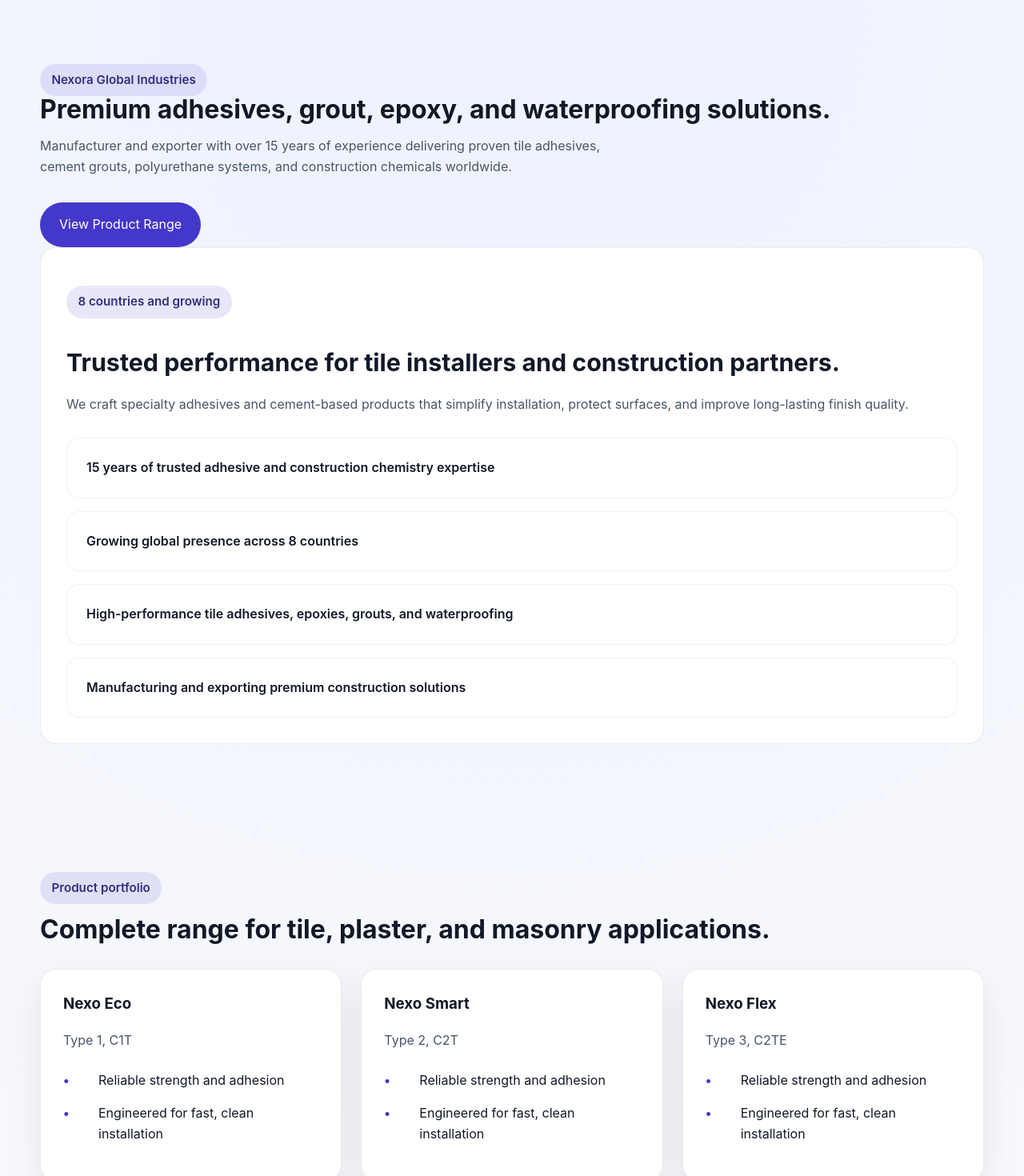
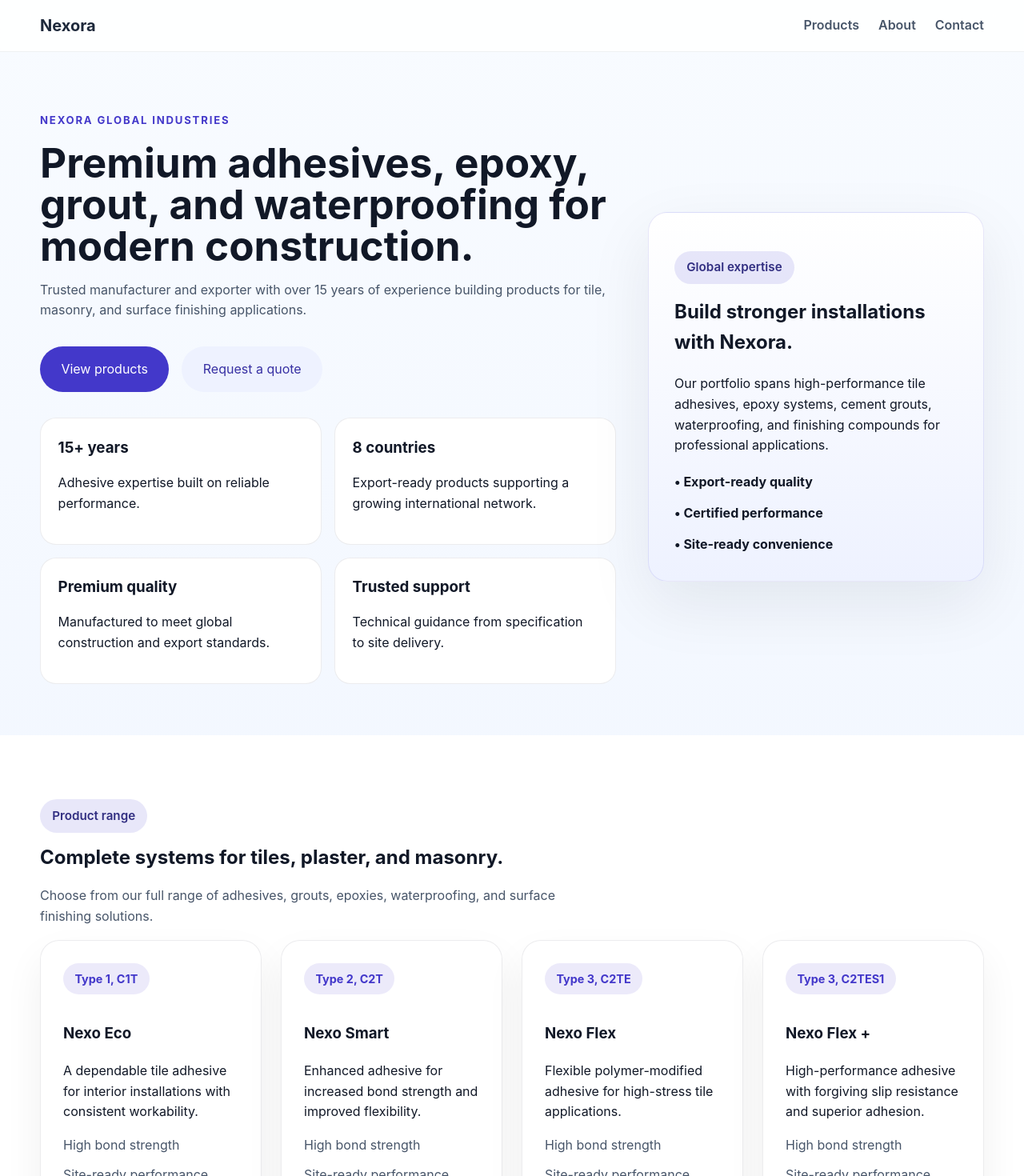
Before and after one commit to jaypalsodha/nexora, a Next.js app: page / in a window 1280 px wide. Shown: the top 1470 px of the page at 80% size. Built offline with nearby package versions, Linux system fonts and the light colour scheme.

Commit message:
Enhance Nexora UI with polished landing page and product sections

```diff
--- a/app/globals.css
+++ b/app/globals.css
@@ -1,7 +1,7 @@
 :root {
   color-scheme: light;
   font-family: Inter, system-ui, -apple-system, BlinkMacSystemFont, "Segoe UI", sans-serif;
-  background-color: #f7f8fc;
+  background-color: #eff2ff;
   color: #111827;
   line-height: 1.6;
   font-size: 16px;
@@ -17,7 +17,7 @@ html, body {
 }
 
 body {
-  background: radial-gradient(circle at top, #eef2ff 0%, #f7f8fc 45%, #ffffff 100%);
+  background: linear-gradient(180deg, #f8fbff 0%, #eef4ff 45%, #ffffff 100%);
 }
 
 a {
@@ -38,56 +38,154 @@ button {
   padding: 5rem 0;
 }
 
+.section-alt {
+  background: #ffffff;
+}
+
+.site-header {
+  position: sticky;
+  top: 0;
+  z-index: 10;
+  backdrop-filter: blur(16px);
+  background: rgba(255, 255, 255, 0.85);
+  border-bottom: 1px solid rgba(15, 23, 42, 0.06);
+}
+
+.header-inner {
+  display: flex;
+  align-items: center;
+  justify-content: space-between;
+  gap: 1rem;
+  padding: 1rem 0;
+}
+
+.brand {
+  font-weight: 700;
+  color: #1e293b;
+  font-size: 1.25rem;
+}
+
+.nav-links {
+  display: flex;
+  gap: 1.5rem;
+  flex-wrap: wrap;
+}
+
+.nav-links a {
+  color: #475569;
+  font-weight: 600;
+  transition: color 0.2s ease;
+}
+
+.nav-links a:hover {
+  color: #4338ca;
+}
+
 .hero {
-  padding-top: 5rem;
+  padding-top: 4.5rem;
   padding-bottom: 4rem;
 }
 
-.grid {
+.hero-grid {
   display: grid;
-  gap: 1.5rem;
-}
-
-.hero-grid {
+  gap: 2rem;
   grid-template-columns: 1fr;
 }
 
-@media (min-width: 900px) {
-  .hero-grid {
-    grid-template-columns: minmax(300px, 1fr) minmax(280px, 420px);
-    align-items: center;
-  }
+.hero-copy {
+  max-width: 720px;
 }
 
-.card {
-  background: rgba(255, 255, 255, 0.92);
-  border: 1px solid rgba(15, 23, 42, 0.08);
-  border-radius: 1.25rem;
-  padding: 1.75rem;
-  box-shadow: 0 18px 45px rgba(15, 23, 42, 0.08);
+.eyebrow {
+  display: inline-flex;
+  margin-bottom: 1rem;
+  text-transform: uppercase;
+  letter-spacing: 0.14em;
+  font-size: 0.82rem;
+  font-weight: 700;
+  color: #4338ca;
 }
 
-.card-strong {
-  background: linear-gradient(135deg, #3730a3 0%, #4f46e5 100%);
-  color: #fff;
+.hero-copy h1 {
+  margin: 0;
+  font-size: clamp(2.75rem, 4vw, 4.5rem);
+  line-height: 1.02;
+}
+
+.hero-actions {
+  display: flex;
+  flex-wrap: wrap;
+  gap: 1rem;
+  margin-top: 2rem;
+}
+
+.hero-panel {
+  display: flex;
+  justify-content: center;
+}
+
+.panel-card {
+  width: min(100%, 100%);
+  background: linear-gradient(180deg, #ffffff 0%, #eef2ff 100%);
+  border: 1px solid rgba(67, 56, 202, 0.12);
+  border-radius: 1.5rem;
+  padding: 2rem;
+  box-shadow: 0 28px 80px rgba(15, 23, 42, 0.08);
+}
+
+.stats-grid {
+  display: grid;
+  gap: 1rem;
+  margin-top: 2rem;
+}
+
+.stat-card {
+  background: rgba(255, 255, 255, 0.95);
+  border-radius: 1.25rem;
+  padding: 1.35rem;
+  border: 1px solid rgba(15, 23, 42, 0.08);
+}
+
+.stat-card h3 {
+  margin: 0 0 0.65rem;
+}
+
+.hero-panel h2 {
+  margin-top: 0;
+}
+
+.feature-list {
+  display: grid;
+  gap: 0.85rem;
+  margin-top: 1.25rem;
 }
 
 .button {
   display: inline-flex;
   align-items: center;
   justify-content: center;
-  padding: 0.95rem 1.5rem;
+  padding: 1rem 1.65rem;
   border-radius: 999px;
   border: none;
   background: #4338ca;
   color: white;
   cursor: pointer;
-  transition: transform 0.2s ease, background-color 0.2s ease;
+  transition: transform 0.2s ease, background-color 0.2s ease, box-shadow 0.2s ease;
 }
 
 .button:hover {
   transform: translateY(-1px);
   background: #4f46e5;
+  box-shadow: 0 20px 40px rgba(67, 56, 202, 0.18);
+}
+
+.button.secondary {
+  background: #eef2ff;
+  color: #3730a3;
+}
+
+.button.secondary:hover {
+  background: #dbe4ff;
 }
 
 .badge {
@@ -96,51 +194,137 @@ button {
   gap: 0.5rem;
   background: rgba(67, 56, 202, 0.12);
   color: #312e81;
-  padding: 0.5rem 0.9rem;
+  padding: 0.55rem 0.95rem;
   border-radius: 999px;
   font-size: 0.95rem;
   font-weight: 600;
 }
 
-.list {
+.section-heading {
+  max-width: 680px;
+}
+
+.section-heading h2,
+.section-heading .section-title {
+  margin: 0.75rem 0 0;
+}
+
+.section-subtitle,
+.subtitle {
+  margin-top: 1rem;
+  color: #475569;
+  max-width: 52rem;
+}
+
+.grid {
+  display: grid;
+  gap: 1.5rem;
+}
+
+.product-grid {
+  grid-template-columns: repeat(auto-fit, minmax(260px, 1fr));
+}
+
+.pillar-grid {
+  grid-template-columns: repeat(auto-fit, minmax(240px, 1fr));
+}
+
+.card,
+.product-card,
+.pillar-card,
+.contact-card {
+  background: rgba(255, 255, 255, 0.95);
+  border: 1px solid rgba(15, 23, 42, 0.08);
+  border-radius: 1.5rem;
+  padding: 1.75rem;
+  box-shadow: 0 22px 50px rgba(15, 23, 42, 0.06);
+}
+
+.product-card {
+  min-height: 220px;
+}
+
+.product-badge {
+  display: inline-flex;
+  margin-bottom: 1rem;
+  padding: 0.5rem 0.9rem;
+  border-radius: 999px;
+  background: rgba(67, 56, 202, 0.1);
+  color: #4338ca;
+  font-weight: 700;
+  font-size: 0.9rem;
+}
+
+.mini-list {
+  margin: 1rem 0 0;
   list-style: none;
   padding: 0;
-  margin: 0;
 }
 
-.list-item {
-  margin-bottom: 1rem;
-  display: flex;
-  gap: 0.75rem;
-  align-items: flex-start;
+.mini-list li {
+  margin-bottom: 0.7rem;
+  color: #475569;
 }
 
-.list-item strong {
-  color: #4338ca;
-  min-width: 2rem;
+.pillar-card h3,
+.contact-card h3 {
+  margin-top: 0;
 }
 
-.features {
+.section-contact {
+  background: linear-gradient(180deg, #eef2ff 0%, #f8fbff 100%);
+}
+
+.contact-grid {
+  display: grid;
+  gap: 2rem;
+  grid-template-columns: 1fr;
+}
+
+.contact-copy {
+  max-width: 640px;
+}
+
+.contact-details {
   display: grid;
   gap: 1rem;
+  margin-top: 1.75rem;
 }
 
-.feature-card {
-  background: white;
-  border-radius: 1rem;
-  padding: 1.5rem;
-  border: 1px solid rgba(15, 23, 42, 0.06);
+.contact-details h3 {
+  margin-bottom: 0.35rem;
+}
+
+.contact-card {
+  display: flex;
+  flex-direction: column;
+  justify-content: space-between;
+  gap: 1rem;
 }
 
 .footer {
   text-align: center;
-  padding: 2rem 0 4rem;
+  padding: 2.5rem 0 3.5rem;
   color: #475569;
 }
 
+.footer-inner {
+  display: grid;
+  gap: 0.5rem;
+}
+
 @media (min-width: 720px) {
-  .grid-2 {
+  .hero-grid {
+    grid-template-columns: minmax(320px, 1fr) minmax(330px, 420px);
+    align-items: center;
+  }
+
+  .stats-grid {
     grid-template-columns: repeat(2, minmax(0, 1fr));
+  }
+
+  .contact-grid {
+    grid-template-columns: 1.5fr 1fr;
   }
 }
 
@@ -149,22 +333,3 @@ button {
     grid-template-columns: repeat(3, minmax(0, 1fr));
   }
 }
-
-.spotlight {
-  background: white;
-  border-radius: 1.25rem;
-  padding: 2rem;
-  border: 1px solid rgba(15, 23, 42, 0.08);
-}
-
-.section-title {
-  margin: 0;
-  font-size: clamp(2rem, 2.5vw, 3rem);
-  line-height: 1.05;
-}
-
-.subtitle {
-  margin: 1rem 0 0;
-  color: #475569;
-  max-width: 46rem;
-}
--- a/app/page.tsx
+++ b/app/page.tsx
@@ -1,84 +1,190 @@
 const products = [
-  { name: "Nexo Eco", type: "Type 1, C1T" },
-  { name: "Nexo Smart", type: "Type 2, C2T" },
-  { name: "Nexo Flex", type: "Type 3, C2TE" },
-  { name: "Nexo Flex +", type: "Type 3, C2TES1" },
-  { name: "Nexo Ultra", type: "Type 4, C2TES1" },
-  { name: "Nexo Advance", type: "Type 4, C2TES2" },
-  { name: "Nexo Supreme", type: "Type 5, R2T PU Adhesive" },
-  { name: "Nexo Grout", type: "Premium Tile Grout" },
-  { name: "Nexo Grout + Stucco Grout", type: "Advanced Grout System" },
-  { name: "Nexo Pro + Epoxy", type: "Epoxy Adhesive System" },
-  { name: "BJM Plaster Waterproofing", type: "Waterproof Plaster Treatment" },
-  { name: "Block Joining Mortar", type: "Structural Masonry Adhesive" },
-  { name: "Nexo Wall Putty", type: "Surface Finishing Compound" },
+  {
+    name: "Nexo Eco",
+    category: "Type 1, C1T",
+    description: "A dependable tile adhesive for interior installations with consistent workability.",
+  },
+  {
+    name: "Nexo Smart",
+    category: "Type 2, C2T",
+    description: "Enhanced adhesive for increased bond strength and improved flexibility.",
+  },
+  {
+    name: "Nexo Flex",
+    category: "Type 3, C2TE",
+    description: "Flexible polymer-modified adhesive for high-stress tile applications.",
+  },
+  {
+    name: "Nexo Flex +",
+    category: "Type 3, C2TES1",
+    description: "High-performance adhesive with forgiving slip resistance and superior adhesion.",
+  },
+  {
+    name: "Nexo Ultra",
+    category: "Type 4, C2TES1",
+    description: "Premium adhesive for heavy-duty industrial and commercial tile work.",
+  },
+  {
+    name: "Nexo Advance",
+    category: "Type 4, C2TES2",
+    description: "Advanced polymer adhesive for demanding installations and wet areas.",
+  },
+  {
+    name: "Nexo Supreme",
+    category: "Type 5, R2T PU Adhesive",
+    description: "Polyurethane adhesive for resilient, long-lasting bonding and chemical resistance.",
+  },
+  {
+    name: "Nexo Grout",
+    category: "Standard Cement Grout",
+    description: "Smooth finish grout formulated for tile joints and easy cleaning.",
+  },
+  {
+    name: "Nexo Grout + Stucco Grout",
+    category: "Advanced Grout System",
+    description: "Dual-purpose grout and render system for polished, durable surfaces.",
+  },
+  {
+    name: "Nexo Pro + Epoxy",
+    category: "Epoxy Adhesive System",
+    description: "High-strength epoxy for structural bonding and chemical protection.",
+  },
+  {
+    name: "BJM Plaster Waterproofing",
+    category: "Waterproof Plaster",
+    description: "Waterproofing mortar designed to protect plaster and masonry surfaces.",
+  },
+  {
+    name: "Block Joining Mortar",
+    category: "Structural Mortar",
+    description: "Reliable mortar for strong, stable block bonding and masonry joints.",
+  },
+  {
+    name: "Nexo Wall Putty",
+    category: "Surface Finishing Compound",
+    description: "Fine finishing putty for smooth, paint-ready walls and ceilings.",
+  },
 ];
 
 const highlights = [
-  "15 years of trusted adhesive and construction chemistry expertise",
-  "Growing global presence across 8 countries",
-  "High-performance tile adhesives, epoxies, grouts, and waterproofing",
-  "Manufacturing and exporting premium construction solutions",
+  {
+    title: "15+ years",
+    detail: "Adhesive expertise built on reliable performance.",
+  },
+  {
+    title: "8 countries",
+    detail: "Export-ready products supporting a growing international network.",
+  },
+  {
+    title: "Premium quality",
+    detail: "Manufactured to meet global construction and export standards.",
+  },
+  {
+    title: "Trusted support",
+    detail: "Technical guidance from specification to site delivery.",
+  },
+];
+
+const pillars = [
+  {
+    title: "Performance",
+    body: "Products engineered for durability, adhesion, and long-term finish quality.",
+  },
+  {
+    title: "Innovation",
+    body: "Modern formulas that reduce installation time and improve ease of use.",
+  },
+  {
+    title: "Export-ready",
+    body: "Solutions designed for international markets and global logistics.",
+  },
 ];
 
 export default function HomePage() {
   return (
     <main>
-      <section className="section hero">
+      <header className="site-header">
+        <div className="container header-inner">
+          <a className="brand" href="#hero">
+            Nexora
+          </a>
+          <nav className="nav-links">
+            <a href="#products">Products</a>
+            <a href="#about">About</a>
+            <a href="#contact">Contact</a>
+          </nav>
+        </div>
+      </header>
+
+      <section id="hero" className="section hero">
         <div className="container hero-grid">
-          <div>
-            <span className="badge">Nexora Global Industries</span>
-            <h1 className="section-title">Premium adhesives, grout, epoxy, and waterproofing solutions.</h1>
+          <div className="hero-copy">
+            <span className="eyebrow">Nexora Global Industries</span>
+            <h1>Premium adhesives, epoxy, grout, and waterproofing for modern construction.</h1>
             <p className="subtitle">
-              Manufacturer and exporter with over 15 years of experience delivering proven tile adhesives, cement grouts, polyurethane systems, and construction chemicals worldwide.
+              Trusted manufacturer and exporter with over 15 years of experience building products for tile, masonry, and surface finishing applications.
             </p>
-            <div style={{ marginTop: "2rem" }}>
-              <button className="button" type="button">View Product Range</button>
+            <div className="hero-actions">
+              <a className="button" href="#products">
+                View products
+              </a>
+              <a className="button secondary" href="#contact">
+                Request a quote
+              </a>
+            </div>
+            <div className="stats-grid">
+              {highlights.map((item) => (
+                <article key={item.title} className="stat-card">
+                  <h3>{item.title}</h3>
+                  <p>{item.detail}</p>
+                </article>
+              ))}
             </div>
           </div>
 
-          <div className="spotlight">
-            <div style={{ marginBottom: "1rem" }}>
-              <p className="badge">8 countries and growing</p>
+          <aside className="hero-panel">
+            <div className="panel-card">
+              <p className="badge">Global expertise</p>
+              <h2>Build stronger installations with Nexora.</h2>
+              <p>
+                Our portfolio spans high-performance tile adhesives, epoxy systems, cement grouts, waterproofing, and finishing compounds for professional applications.
+              </p>
+              <div className="feature-list">
+                <div>
+                  <strong>• Export-ready quality</strong>
+                </div>
+                <div>
+                  <strong>• Certified performance</strong>
+                </div>
+                <div>
+                  <strong>• Site-ready convenience</strong>
+                </div>
+              </div>
             </div>
-            <h2 style={{ margin: 0, fontSize: "1.9rem" }}>Trusted performance for tile installers and construction partners.</h2>
-            <p style={{ marginTop: "1rem", color: "#475569" }}>
-              We craft specialty adhesives and cement-based products that simplify installation, protect surfaces, and improve long-lasting finish quality.
-            </p>
-            <div className="features" style={{ marginTop: "1.75rem" }}>
-              {highlights.map((item) => (
-                <div key={item} className="feature-card">
-                  <p style={{ margin: 0, fontWeight: 600 }}>{item}</p>
-                </div>
-              ))}
-            </div>
-          </div>
+          </aside>
         </div>
       </section>
 
-      <section className="section">
+      <section id="products" className="section section-alt">
         <div className="container">
-          <div style={{ display: "flex", justifyContent: "space-between", flexWrap: "wrap", gap: "1rem", alignItems: "center" }}>
-            <div>
-              <p className="badge">Product portfolio</p>
-              <h2 className="section-title">Complete range for tile, plaster, and masonry applications.</h2>
-            </div>
+          <div className="section-heading">
+            <span className="badge">Product range</span>
+            <h2>Complete systems for tiles, plaster, and masonry.</h2>
+            <p className="section-subtitle">
+              Choose from our full range of adhesives, grouts, epoxies, waterproofing, and surface finishing solutions.
+            </p>
           </div>
 
-          <div className="grid grid-3" style={{ marginTop: "2rem" }}>
+          <div className="grid product-grid">
             {products.map((product) => (
-              <article key={product.name} className="card">
-                <h3 style={{ marginTop: 0 }}>{product.name}</h3>
-                <p style={{ color: "#475569", marginBottom: "1.5rem" }}>{product.type}</p>
-                <ul className="list">
-                  <li className="list-item">
-                    <strong>•</strong>
-                    <span>Reliable strength and adhesion</span>
-                  </li>
-                  <li className="list-item">
-                    <strong>•</strong>
-                    <span>Engineered for fast, clean installation</span>
-                  </li>
+              <article key={product.name} className="card product-card">
+                <div className="product-badge">{product.category}</div>
+                <h3>{product.name}</h3>
+                <p>{product.description}</p>
+                <ul className="list mini-list">
+                  <li>High bond strength</li>
+                  <li>Site-ready performance</li>
+                  <li>Suitable for export markets</li>
                 </ul>
               </article>
             ))}
@@ -86,26 +192,60 @@ export default function HomePage() {
         </div>
       </section>
 
-      <section className="section" style={{ paddingTop: "2rem", paddingBottom: "3rem" }}>
+      <section id="about" className="section">
         <div className="container">
-          <div className="card card-strong">
-            <h2 style={{ marginTop: 0 }}>Build with confidence.</h2>
-            <p style={{ margin: "1rem 0 0", lineHeight: 1.8 }}>
-              Nexora brings more than a decade of product development for premium tile adhesives, cementitious systems, and surface finishes. Our product line is built for modern construction standards and international export quality.
+          <div className="section-heading">
+            <span className="badge">Why Nexora</span>
+            <h2>Trusted performance backed by industry experience.</h2>
+            <p className="section-subtitle">
+              We combine proven chemistry, manufacturing discipline, and export-ready quality to deliver dependable construction materials.
             </p>
-            <div style={{ marginTop: "1.75rem", display: "flex", flexWrap: "wrap", gap: "1rem" }}>
-              <span className="badge">Reliable supply chain</span>
-              <span className="badge">Global export quality</span>
-              <span className="badge">Technical support</span>
+          </div>
+
+          <div className="grid grid-3 pillar-grid">
+            {pillars.map((pillar) => (
+              <article key={pillar.title} className="card pillar-card">
+                <h3>{pillar.title}</h3>
+                <p>{pillar.body}</p>
+              </article>
+            ))}
+          </div>
+        </div>
+      </section>
+
+      <section id="contact" className="section section-contact">
+        <div className="container contact-grid">
+          <div className="contact-copy">
+            <span className="badge">Get in touch</span>
+            <h2>Ready to partner on your next construction project?</h2>
+            <p className="section-subtitle">
+              Contact our team for product details, technical support, or distribution inquiries.
+            </p>
+            <div className="contact-details">
+              <div>
+                <h3>Email</h3>
+                <p>sales@nexora.com</p>
+              </div>
+              <div>
+                <h3>Location</h3>
+                <p>India & international distribution</p>
+              </div>
             </div>
+          </div>
+          <div className="contact-card">
+            <h3>Request a quote</h3>
+            <p>Share your project details and we’ll connect you with the right product recommendations.</p>
+            <a className="button" href="mailto:sales@nexora.com?subject=Quote%20Request%20for%20Nexora%20Products">
+              Email sales@nexora.com
+            </a>
           </div>
         </div>
       </section>
 
       <footer className="footer">
-        <div className="container">
-          <p>Manufacturer & Exporter of Premium Tiles Adhesive, PU Adhesive, Epoxy, Cement Grout, Ready Mix Plaster.</p>
-          <p>Designed for deployment on Vercel and ready for GitHub repository setup.</p>
+        <div className="container footer-inner">
+          <p>Nexora Global Industries Pvt Ltd — Manufacturer & exporter of premium construction chemicals.</p>
+          <p>Ready for Vercel deployment and optimized for modern export markets.</p>
         </div>
       </footer>
     </main>
```
